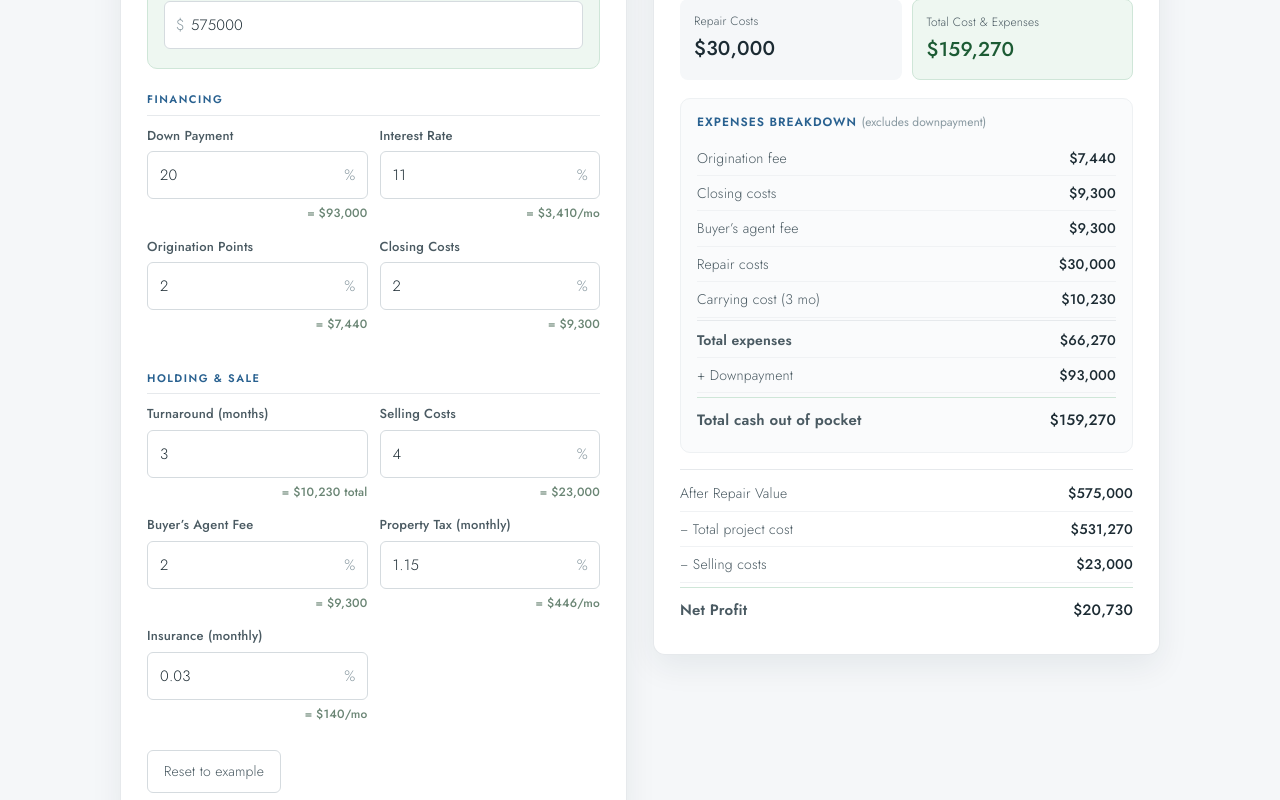
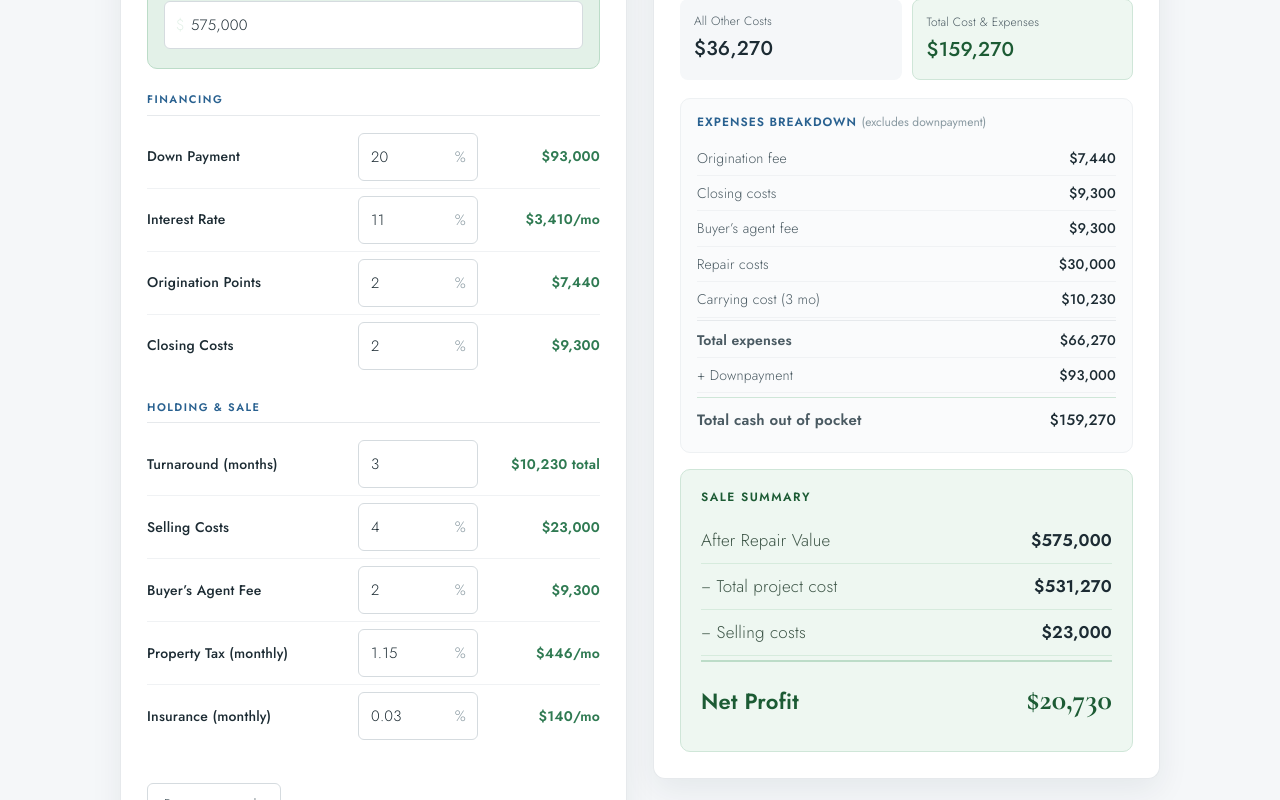
Before and after one commit to sezginsezer11/sellmyhomesforcash, a Next.js app: page /fix-and-flip-calculator in a window 1280 px wide. Shown: the part 640-1440 px from the top of the page. Built offline with nearby package versions, Linux system fonts and the light colour scheme.

Commit message:
Calculator: row layout, comma formatting, numbers-only, green summary, tile regroup

```diff
--- a/app/fix-and-flip-calculator/page.js
+++ b/app/fix-and-flip-calculator/page.js
@@ -8,6 +8,20 @@ const DEF = {
   months: '3', sell: '4', agent: '2', tax: '1.15', ins: '0.03',
 };
 
+// Money fields allow digits + comma; percent/number fields allow digits + one dot.
+function cleanMoney(v) {
+  return (v || '').toString().replace(/[^0-9]/g, '');
+}
+function cleanNum(v) {
+  let s = (v || '').toString().replace(/[^0-9.]/g, '');
+  const i = s.indexOf('.');
+  if (i !== -1) s = s.slice(0, i + 1) + s.slice(i + 1).replace(/\./g, '');
+  return s;
+}
+function withCommas(s) {
+  if (s === '') return '';
+  return parseInt(s, 10).toLocaleString('en-US');
+}
 function num(v) {
   const n = parseFloat((v || '').toString().replace(/[^0-9.\-]/g, ''));
   return isNaN(n) ? 0 : n;
@@ -20,7 +34,8 @@ function money(n) {
 
 export default function FixFlipCalculator() {
   const [f, setF] = useState(DEF);
-  const up = (e) => setF((s) => ({ ...s, [e.target.id]: e.target.value }));
+  const setMoney = (e) => setF((s) => ({ ...s, [e.target.id]: cleanMoney(e.target.value) }));
+  const setPct = (e) => setF((s) => ({ ...s, [e.target.id]: cleanNum(e.target.value) }));
   const reset = () => setF(DEF);
 
   const P = num(f.price), RENO = num(f.reno), ARV = num(f.arv);
@@ -28,28 +43,20 @@ export default function FixFlipCalculator() {
   const MONTHS = num(f.months), SELL = num(f.sell) / 100, AGENT = num(f.agent) / 100, TAX = num(f.tax) / 100, INS = num(f.ins) / 100;
 
   const dp = DP * P, loan = P - dp;
-  const origFee = loan * ORIG, closing = P * CLOSE;
-  const agentFee = P * AGENT;
-  const closingAll = closing + agentFee;              // closing + buyer's agent
-  const moMort = loan * RATE / 12;
-  const moTax = P * TAX / 12;                          // monthly property tax
-  const moIns = P * INS;                               // insurance entered as monthly rate
+  const origFee = loan * ORIG, closing = P * CLOSE, agentFee = P * AGENT;
+  const closingAll = closing + agentFee;
+  const moMort = loan * RATE / 12, moTax = P * TAX / 12, moIns = P * INS;
   const moCarry = moMort + moTax + moIns;
-  const carry = moMort * MONTHS;                       // Necat carrying = mortgage * months
+  const carry = moMort * MONTHS;
   const sellExp = ARV * SELL;
 
-  // Total expenses except downpayment (Necat I15/I17): origination + closing + agent + repairs + carrying
-  const expNoDp = origFee + closingAll + RENO + carry;
-  // All cash out of pocket = expenses + downpayment
-  const totalCashOut = expNoDp + dp;
-  const totalCost = P + expNoDp;                       // full project cost (purchase + expenses)
-  const net = ARV - totalCost - sellExp;              // net profit after sale
+  const expNoDp = origFee + closingAll + RENO + carry;   // all expenses except downpayment
+  const totalCashOut = expNoDp + dp;                      // total cost & expenses
+  const allOther = origFee + closingAll + carry;          // everything except repairs + downpayment
+  const totalCost = P + expNoDp;
+  const net = ARV - totalCost - sellExp;
   const roi = totalCashOut > 0 ? net / totalCashOut * 100 : 0;
   const neg = net < 0;
-
-  // per-field dollar helpers
-  const d_tax = moTax;          // monthly
-  const d_ins = moIns;          // monthly
 
   return (
     <div className="ff-page">
@@ -76,54 +83,46 @@ export default function FixFlipCalculator() {
             <div className="ff-group ff-green">
               <div className="ff-group-label green">The Property</div>
               <div className="ff-field"><label htmlFor="price">Purchase Price</label>
-                <div className="ff-inwrap"><span className="pre">$</span><input className="money" id="price" value={f.price} onChange={up} inputMode="decimal" /></div></div>
+                <div className="ff-inwrap"><span className="pre">$</span><input className="money" id="price" value={withCommas(f.price)} onChange={setMoney} inputMode="numeric" /></div></div>
               <div className="ff-field"><label htmlFor="reno">Renovation Cost</label>
-                <div className="ff-inwrap"><span className="pre">$</span><input className="money" id="reno" value={f.reno} onChange={up} inputMode="decimal" /></div></div>
+                <div className="ff-inwrap"><span className="pre">$</span><input className="money" id="reno" value={withCommas(f.reno)} onChange={setMoney} inputMode="numeric" /></div></div>
               <div className="ff-field"><label htmlFor="arv">After Repair Value (ARV)</label>
-                <div className="ff-inwrap"><span className="pre">$</span><input className="money" id="arv" value={f.arv} onChange={up} inputMode="decimal" /></div></div>
+                <div className="ff-inwrap"><span className="pre">$</span><input className="money" id="arv" value={withCommas(f.arv)} onChange={setMoney} inputMode="numeric" /></div></div>
             </div>
 
             <div className="ff-group">
               <div className="ff-group-label">Financing</div>
-              <div className="ff-two">
-                <div className="ff-field"><label htmlFor="dp">Down Payment</label>
-                  <div className="ff-inwrap"><input className="pct" id="dp" value={f.dp} onChange={up} inputMode="decimal" /><span className="suf">%</span></div>
-                  <div className="ff-dollar">= {money(dp)}</div></div>
-                <div className="ff-field"><label htmlFor="rate">Interest Rate</label>
-                  <div className="ff-inwrap"><input className="pct" id="rate" value={f.rate} onChange={up} inputMode="decimal" /><span className="suf">%</span></div>
-                  <div className="ff-dollar">= {money(moMort)}/mo</div></div>
-              </div>
-              <div className="ff-two">
-                <div className="ff-field"><label htmlFor="orig">Origination Points</label>
-                  <div className="ff-inwrap"><input className="pct" id="orig" value={f.orig} onChange={up} inputMode="decimal" /><span className="suf">%</span></div>
-                  <div className="ff-dollar">= {money(origFee)}</div></div>
-                <div className="ff-field"><label htmlFor="close">Closing Costs</label>
-                  <div className="ff-inwrap"><input className="pct" id="close" value={f.close} onChange={up} inputMode="decimal" /><span className="suf">%</span></div>
-                  <div className="ff-dollar">= {money(closing)}</div></div>
-              </div>
+              <div className="ff-row"><label htmlFor="dp">Down Payment</label>
+                <div className="ff-inwrap sm"><input className="pct" id="dp" value={f.dp} onChange={setPct} inputMode="decimal" /><span className="suf">%</span></div>
+                <span className="ff-amt">{money(dp)}</span></div>
+              <div className="ff-row"><label htmlFor="rate">Interest Rate</label>
+                <div className="ff-inwrap sm"><input className="pct" id="rate" value={f.rate} onChange={setPct} inputMode="decimal" /><span className="suf">%</span></div>
+                <span className="ff-amt">{money(moMort)}/mo</span></div>
+              <div className="ff-row"><label htmlFor="orig">Origination Points</label>
+                <div className="ff-inwrap sm"><input className="pct" id="orig" value={f.orig} onChange={setPct} inputMode="decimal" /><span className="suf">%</span></div>
+                <span className="ff-amt">{money(origFee)}</span></div>
+              <div className="ff-row"><label htmlFor="close">Closing Costs</label>
+                <div className="ff-inwrap sm"><input className="pct" id="close" value={f.close} onChange={setPct} inputMode="decimal" /><span className="suf">%</span></div>
+                <span className="ff-amt">{money(closing)}</span></div>
             </div>
 
             <div className="ff-group">
               <div className="ff-group-label">Holding &amp; Sale</div>
-              <div className="ff-two">
-                <div className="ff-field"><label htmlFor="months">Turnaround (months)</label>
-                  <div className="ff-inwrap"><input id="months" value={f.months} onChange={up} inputMode="decimal" /></div>
-                  <div className="ff-dollar">= {money(carry)} total</div></div>
-                <div className="ff-field"><label htmlFor="sell">Selling Costs</label>
-                  <div className="ff-inwrap"><input className="pct" id="sell" value={f.sell} onChange={up} inputMode="decimal" /><span className="suf">%</span></div>
-                  <div className="ff-dollar">= {money(sellExp)}</div></div>
-              </div>
-              <div className="ff-two">
-                <div className="ff-field"><label htmlFor="agent">Buyer&rsquo;s Agent Fee</label>
-                  <div className="ff-inwrap"><input className="pct" id="agent" value={f.agent} onChange={up} inputMode="decimal" /><span className="suf">%</span></div>
-                  <div className="ff-dollar">= {money(agentFee)}</div></div>
-                <div className="ff-field"><label htmlFor="tax">Property Tax (monthly)</label>
-                  <div className="ff-inwrap"><input className="pct" id="tax" value={f.tax} onChange={up} inputMode="decimal" /><span className="suf">%</span></div>
-                  <div className="ff-dollar">= {money(d_tax)}/mo</div></div>
-              </div>
-              <div className="ff-field ff-half"><label htmlFor="ins">Insurance (monthly)</label>
-                <div className="ff-inwrap"><input className="pct" id="ins" value={f.ins} onChange={up} inputMode="decimal" /><span className="suf">%</span></div>
-                <div className="ff-dollar">= {money(d_ins)}/mo</div></div>
+              <div className="ff-row"><label htmlFor="months">Turnaround (months)</label>
+                <div className="ff-inwrap sm"><input id="months" value={f.months} onChange={setPct} inputMode="decimal" /></div>
+                <span className="ff-amt">{money(carry)} total</span></div>
+              <div className="ff-row"><label htmlFor="sell">Selling Costs</label>
+                <div className="ff-inwrap sm"><input className="pct" id="sell" value={f.sell} onChange={setPct} inputMode="decimal" /><span className="suf">%</span></div>
+                <span className="ff-amt">{money(sellExp)}</span></div>
+              <div className="ff-row"><label htmlFor="agent">Buyer&rsquo;s Agent Fee</label>
+                <div className="ff-inwrap sm"><input className="pct" id="agent" value={f.agent} onChange={setPct} inputMode="decimal" /><span className="suf">%</span></div>
+                <span className="ff-amt">{money(agentFee)}</span></div>
+              <div className="ff-row"><label htmlFor="tax">Property Tax (monthly)</label>
+                <div className="ff-inwrap sm"><input className="pct" id="tax" value={f.tax} onChange={setPct} inputMode="decimal" /><span className="suf">%</span></div>
+                <span className="ff-amt">{money(moTax)}/mo</span></div>
+              <div className="ff-row"><label htmlFor="ins">Insurance (monthly)</label>
+                <div className="ff-inwrap sm"><input className="pct" id="ins" value={f.ins} onChange={setPct} inputMode="decimal" /><span className="suf">%</span></div>
+                <span className="ff-amt">{money(moIns)}/mo</span></div>
             </div>
 
             <button className="ff-reset" type="button" onClick={reset}>Reset to example</button>
@@ -144,8 +143,8 @@ export default function FixFlipCalculator() {
 
             <div className="ff-metrics">
               <div className="ff-metric"><div className="m-lab">Downpayment</div><div className="m-val">{money(dp)}</div></div>
-              <div className="ff-metric"><div className="m-lab">Closing Costs <span className="m-note">incl. agent</span></div><div className="m-val">{money(closingAll)}</div></div>
               <div className="ff-metric"><div className="m-lab">Repair Costs</div><div className="m-val">{money(RENO)}</div></div>
+              <div className="ff-metric"><div className="m-lab">All Other Costs</div><div className="m-val">{money(allOther)}</div></div>
               <div className="ff-metric ff-metric-total"><div className="m-lab">Total Cost &amp; Expenses</div><div className="m-val">{money(totalCashOut)}</div></div>
             </div>
 
@@ -161,11 +160,12 @@ export default function FixFlipCalculator() {
               <div className="ff-line total"><span className="l">Total cash out of pocket</span><span className="v">{money(totalCashOut)}</span></div>
             </div>
 
-            <div className="ff-sale">
-              <div className="ff-line"><span className="l">After Repair Value</span><span className="v">{money(ARV)}</span></div>
-              <div className="ff-line"><span className="l">&minus; Total project cost</span><span className="v">{money(totalCost)}</span></div>
-              <div className="ff-line"><span className="l">&minus; Selling costs</span><span className="v">{money(sellExp)}</span></div>
-              <div className="ff-line total"><span className="l">Net Profit</span><span className="v">{money(net)}</span></div>
+            <div className="ff-summary">
+              <div className="ff-sum-head">Sale Summary</div>
+              <div className="ff-sline"><span className="l">After Repair Value</span><span className="v">{money(ARV)}</span></div>
+              <div className="ff-sline"><span className="l">&minus; Total project cost</span><span className="v">{money(totalCost)}</span></div>
+              <div className="ff-sline"><span className="l">&minus; Selling costs</span><span className="v">{money(sellExp)}</span></div>
+              <div className={'ff-sline net' + (neg ? ' neg' : '')}><span className="l">Net Profit</span><span className="v">{money(net)}</span></div>
             </div>
           </div>
         </div>
@@ -194,22 +194,25 @@ export default function FixFlipCalculator() {
         .ff-card h2 { font-family: 'Cormorant Garamond',serif; font-size: 24px; margin: 0 0 4px; }
         .ff-sub { color: #4a5a62; font-size: 13.5px; margin: 0 0 18px; }
         .ff-group { margin-bottom: 22px; }
-        .ff-green { background: #eef7f1; border: 1px solid #cfe6d8; border-radius: 10px; padding: 16px 16px 6px; }
+        .ff-green { background: #e3f1e8; border: 1px solid #bcdcc8; border-radius: 10px; padding: 16px 16px 6px; }
         .ff-group-label { font-size: 11px; font-weight: 600; letter-spacing: 1.5px; text-transform: uppercase; color: #296190; margin-bottom: 10px; border-bottom: 1px solid #e6e9ec; padding-bottom: 6px; }
-        .ff-group-label.green { color: #1c5b34; border-bottom-color: #cfe6d8; }
+        .ff-group-label.green { color: #1c5b34; border-bottom-color: #bcdcc8; }
         .ff-field { margin-bottom: 13px; }
-        .ff-field.ff-half { width: calc(50% - 6px); }
         .ff-field label { display: block; font-size: 13px; font-weight: 500; color: #4a5a62; margin-bottom: 5px; }
+        /* one-per-row layout for percent fields */
+        .ff-row { display: grid; grid-template-columns: 1fr 120px 110px; align-items: center; gap: 12px; padding: 7px 0; border-bottom: 1px solid #f0f2f4; }
+        .ff-row:last-child { border-bottom: 0; }
+        .ff-row label { font-size: 14px; font-weight: 500; color: #1c2b33; margin: 0; }
+        .ff-amt { text-align: right; font-size: 14px; font-weight: 600; color: #2f7a52; white-space: nowrap; }
         .ff-inwrap { position: relative; }
         .ff-inwrap .pre { position: absolute; left: 12px; top: 50%; transform: translateY(-50%); color: #8a9aa2; font-size: 15px; pointer-events: none; }
+        .ff-green .ff-inwrap .pre { color: #e3f1e8; }
         .ff-inwrap .suf { position: absolute; right: 12px; top: 50%; transform: translateY(-50%); color: #8a9aa2; font-size: 15px; pointer-events: none; }
-        .ff-field input { width: 100%; padding: 11px 12px; border: 1px solid #d5dbdf; border-radius: 6px; font-family: 'Jost',sans-serif; font-size: 15px; color: #1c2b33; background: #fff; box-sizing: border-box; }
+        .ff-field input, .ff-row input { width: 100%; padding: 11px 12px; border: 1px solid #d5dbdf; border-radius: 6px; font-family: 'Jost',sans-serif; font-size: 15px; color: #1c2b33; background: #fff; box-sizing: border-box; }
         .ff-field input.money { padding-left: 26px; }
-        .ff-field input.pct { padding-right: 28px; }
-        .ff-field input:focus { outline: none; border-color: #296190; box-shadow: 0 0 0 3px rgba(41,97,144,.18); }
-        .ff-dollar { font-size: 12px; color: #6a8574; margin-top: 5px; font-weight: 500; text-align: right; }
-        .ff-two { display: grid; grid-template-columns: 1fr 1fr; gap: 12px; }
-        .ff-reset { background: none; border: 1px solid #d5dbdf; color: #4a5a62; padding: 9px 16px; border-radius: 6px; font-family: 'Jost',sans-serif; font-size: 14px; cursor: pointer; margin-top: 4px; }
+        .ff-row input.pct { padding-right: 26px; text-align: left; }
+        .ff-field input:focus, .ff-row input:focus { outline: none; border-color: #296190; box-shadow: 0 0 0 3px rgba(41,97,144,.18); }
+        .ff-reset { background: none; border: 1px solid #d5dbdf; color: #4a5a62; padding: 9px 16px; border-radius: 6px; font-family: 'Jost',sans-serif; font-size: 14px; cursor: pointer; margin-top: 14px; }
         .ff-reset:hover { border-color: #296190; color: #296190; }
         .ff-headline { background: #eef7f1; border: 1px solid #cfe6d8; border-radius: 10px; padding: 20px; text-align: center; margin-bottom: 18px; }
         .ff-headline.neg { background: #fbeaea; border-color: #f0cccc; }
@@ -221,24 +224,33 @@ export default function FixFlipCalculator() {
         .ff-metric { background: #f5f7f9; border-radius: 8px; padding: 13px 14px; }
         .ff-metric-total { background: #eef7f1; border: 1px solid #cfe6d8; }
         .ff-metric .m-lab { font-size: 12px; color: #4a5a62; }
-        .ff-metric .m-note { color: #8a9aa2; font-size: 11px; }
         .ff-metric .m-val { font-size: 20px; font-weight: 500; margin-top: 2px; }
         .ff-metric-total .m-val { color: #1c5b34; }
         .ff-itemized { background: #fafbfc; border: 1px solid #eef1f3; border-radius: 10px; padding: 14px 16px; margin-bottom: 16px; }
         .ff-item-head { font-size: 12px; font-weight: 600; text-transform: uppercase; letter-spacing: 1px; color: #296190; margin-bottom: 8px; }
         .ff-item-head span { text-transform: none; letter-spacing: 0; font-weight: 400; color: #8a9aa2; }
-        .ff-sale { border-top: 1px solid #e6e9ec; padding-top: 6px; }
         .ff-line { display: flex; justify-content: space-between; align-items: baseline; padding: 6px 0; font-size: 14px; border-bottom: 1px solid #f0f2f4; }
         .ff-line:last-child { border-bottom: 0; }
         .ff-line .l { color: #4a5a62; }
         .ff-line .v { font-weight: 500; }
         .ff-line.subtot { font-weight: 600; color: #1c2b33; border-top: 1px solid #e6e9ec; margin-top: 2px; padding-top: 8px; }
         .ff-line.total { font-weight: 600; color: #1c2b33; border-top: 1.5px solid #cfe6d8; margin-top: 4px; padding-top: 10px; font-size: 15px; }
+        /* green sale summary, bigger text */
+        .ff-summary { background: #eef7f1; border: 1px solid #cfe6d8; border-radius: 10px; padding: 18px 20px; }
+        .ff-sum-head { font-size: 12px; font-weight: 600; text-transform: uppercase; letter-spacing: 1.5px; color: #1c5b34; margin-bottom: 10px; }
+        .ff-sline { display: flex; justify-content: space-between; align-items: baseline; padding: 9px 0; font-size: 17px; border-bottom: 1px solid #d6ebdd; }
+        .ff-sline .l { color: #40584a; }
+        .ff-sline .v { font-weight: 600; color: #1c2b33; }
+        .ff-sline.net { border-bottom: 0; border-top: 2px solid #bcdcc8; margin-top: 4px; padding-top: 14px; font-size: 22px; }
+        .ff-sline.net .l { color: #1c5b34; font-weight: 600; }
+        .ff-sline.net .v { font-family: 'Cormorant Garamond',serif; font-size: 30px; font-weight: 700; color: #1c5b34; }
+        .ff-sline.net.neg .v, .ff-sline.net.neg .l { color: #8a2020; }
         .ff-disclaimer { color: #8a9aa2; font-size: 12px; line-height: 1.7; max-width: 900px; margin: 28px auto 0; text-align: center; }
         .ff-cta { text-align: center; margin-top: 30px; }
         .ff-cta a { display: inline-block; background: #296190; color: #fff; text-decoration: none; padding: 14px 32px; border-radius: 8px; font-weight: 600; font-size: 16px; }
         .ff-cta a:hover { background: #21506f; }
-        @media (max-width: 820px) { .ff-grid { grid-template-columns: 1fr; } .ff-field.ff-half { width: 100%; } }
+        @media (max-width: 820px) { .ff-grid { grid-template-columns: 1fr; } }
+        @media (max-width: 460px) { .ff-row { grid-template-columns: 1fr 90px; } .ff-row .ff-amt { grid-column: 1 / -1; text-align: left; padding-left: 0; margin-top: -2px; } }
       `}</style>
     </div>
   );
```
